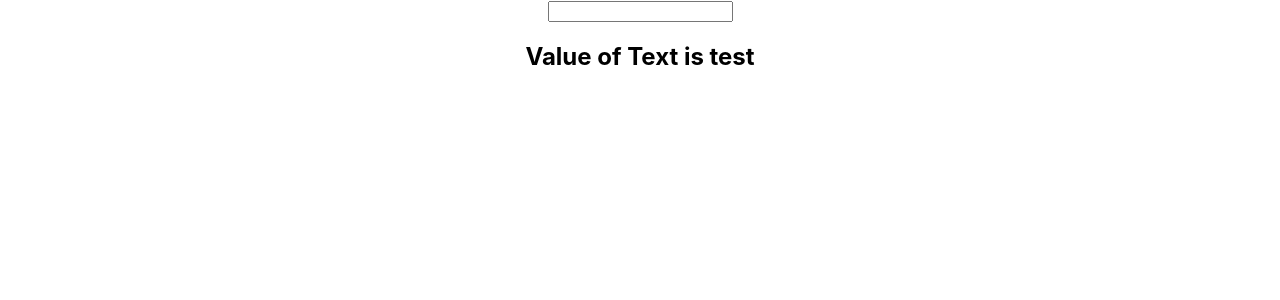
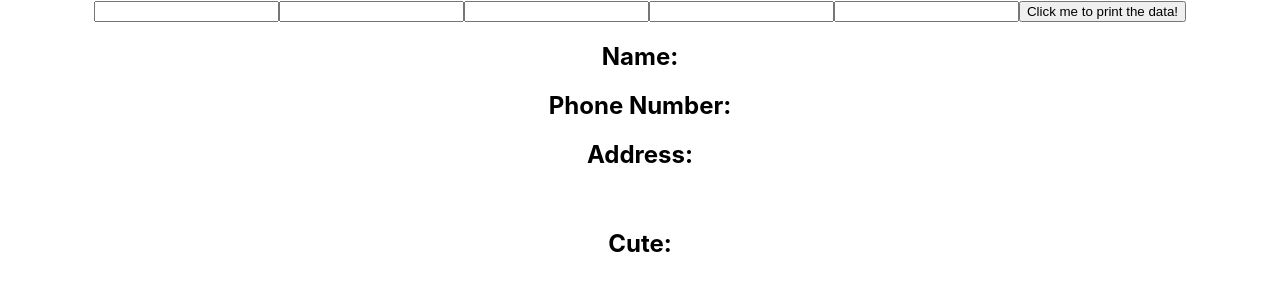
Before and after one commit to Reece-elder/BAE-14_MERN, a React (Create React App) app in the folder MERN-Stack/React/bae-react-demo/: page / in a window 1280 px wide. Shown: the top 300 px of the page. Built offline with nearby package versions, Linux system fonts and the light colour scheme; the HTML template or start-up script is replaced by a standard one.

Commit message:
storing state as a whole object

```diff
--- a/MERN-Stack/React/bae-react-demo/src/App.js
+++ b/MERN-Stack/React/bae-react-demo/src/App.js
@@ -7,6 +7,7 @@ import ItemManager from './components/003-Props/ItemManager';
 import Manager from './components/003-Props/Manager';
 import StateManagerTwo from './components/004-State/state-recap/StateManagerTwo';
 import StateManager from './components/004-State/StateManager';
+import Form from './components/005-Forms/Exercise/Form';
 import ManagerForm from './components/005-Forms/FormsWithState/ManagerForm';
 import PrintText from './components/005-Forms/PrintText';
 import './css/App.css';
@@ -29,7 +30,8 @@ function App() {
       {/* <StateManager/> */}
       {/* <StateManagerTwo/> */}
       {/* <PrintText/> */}
-      <ManagerForm/>
+      {/* <ManagerForm/> */}
+      <Form/>
     </div>
   );
 }
--- /dev/null
+++ b/MERN-Stack/React/bae-react-demo/src/components/005-Forms/Exercise/Form.jsx
@@ -0,0 +1,55 @@
+import {useState} from 'react';
+import Pet from './Pet';
+const Form = () => {
+
+    // What state did you use?
+    // Making each value into a separate state
+    const [name, setName] = useState("");
+    const [number, setNumber] = useState("");
+    const [address, setAddress] = useState("");
+
+    // Make our state into an object
+    // Objects (within JS) are collections of ANY data
+    const petObj = {
+        name : "zaph",
+        number : "74937207337",
+        address: "Newport",
+        image : "some-image.png",
+        cute : true
+    };
+
+    // {}     - Empty Object
+    // petObj - existing / default object
+    // null   - null field
+    const [petData, setPetData] = useState({})
+
+    // Some type of function, that lets us update one attribute of the object and keep the other options
+
+    // Our Function takes in an event
+    const setData = (event) => {
+        // pull the name and value attributes out of our event.target
+        const {id, value} = event.target;
+
+        setPetData((prevValue) => ({ // Taking the current value of setPetData and allowing JS to modify it
+           ...prevValue,             // ... spread operator, ignore all of the previous attributes
+           [id]: value,              // Set the key to be the input field name (name, number, address) : value
+                                     // number: "40478232839" - either going to put it at the end OR update the original number
+        }))
+    };
+
+    return (
+        <>
+            <input type="text" id='name' name="name" onChange={(event) => {setData(event)}}/>
+            <input type="text" id='number' name="number" onChange={(event) => {setData(event)}}/>
+            <input type="text" id='address' name="address" onChange={(event) => {setData(event)}}/>
+            <input type="text" id='image' name="image" onChange={(event) => {setData(event)}}/>
+            <input type="text" id='cute' name="cute" onChange={(event) => {setData(event)}}/>
+            <button type='text' onClick={() => console.log(petData)}> Click me to print the data! </button>
+            {/* <Pet name={petData.name} number={petData.number} address={petData.address} image={petData.image} cute={true}/> */}
+            {/* Passing all of our data as a single object rather than individual states */}
+            <Pet data={petData}/>
+        </>
+     );
+}
+
+export default Form;
--- /dev/null
+++ b/MERN-Stack/React/bae-react-demo/src/components/005-Forms/Exercise/Pet.jsx
@@ -0,0 +1,18 @@
+// We're not passing in props which is made up of attributes props -> name
+// props -> data -> name
+const Pet = ({data}) => {
+const {name, number, address, image, cute} = data;
+
+
+    return (
+    <>
+        <h2> Name: {name} </h2>
+        <h2> Phone Number: {number} </h2>
+        <h2> Address: {address} </h2>
+        <img src={image} alt={name}/>
+        <h2> Cute: {cute} </h2>
+    </>
+    );
+}
+
+export default Pet;
```
